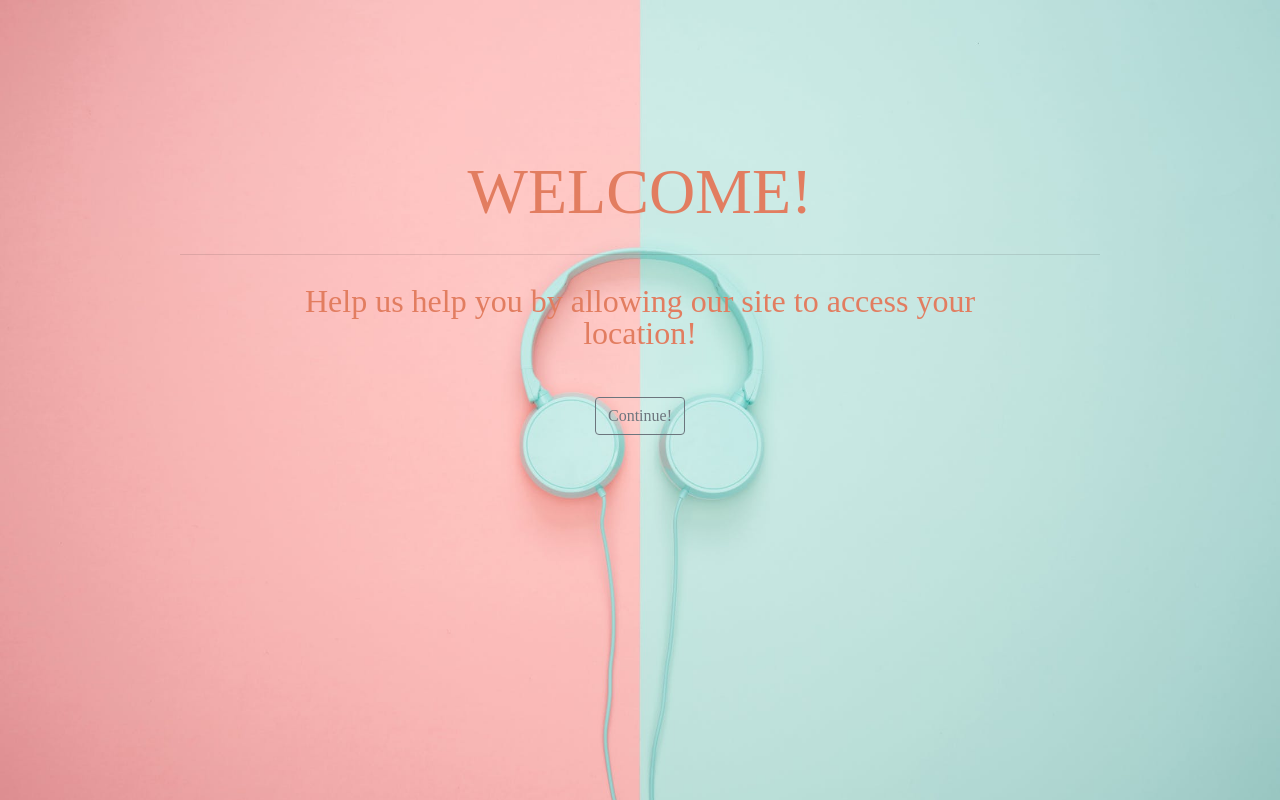
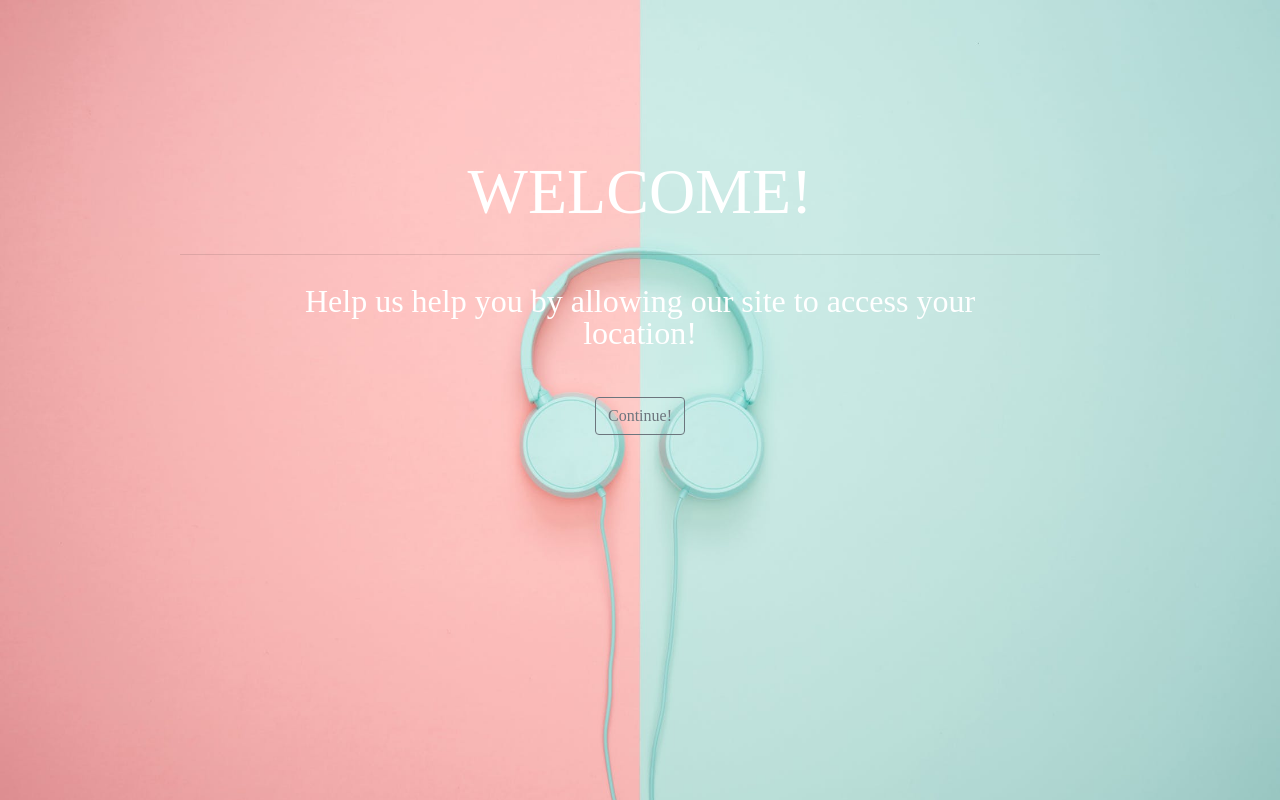
Before and after one commit to jaab30/event_concierge, a plain HTML site: page landing.html in a window 1280 px wide. Drawn offline with nearby package versions, Linux system fonts and the light colour scheme.

Commit message:
initial files

```diff
--- a/assets/css/style.css
+++ b/assets/css/style.css
@@ -20,12 +20,12 @@ header.masthead hr {
 
 header.masthead h1 {
   font-size: 4rem;
-  color: #e27d60;
+  color: white;
 }
 
 header.masthead p {
   font-weight: 300;
-  color: #e27d60;
+  color: white;
   font-size: 2rem;
 }
 
```
